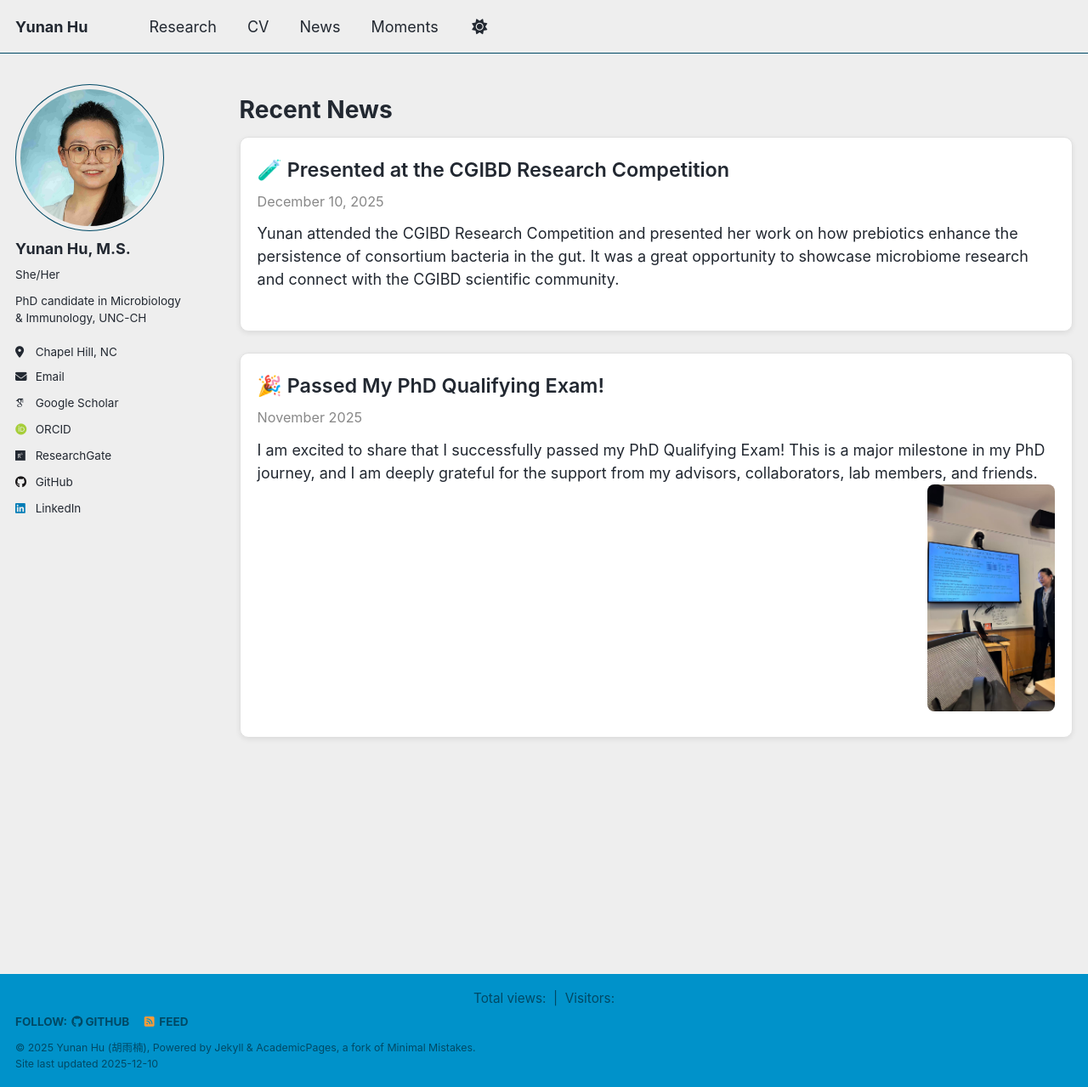
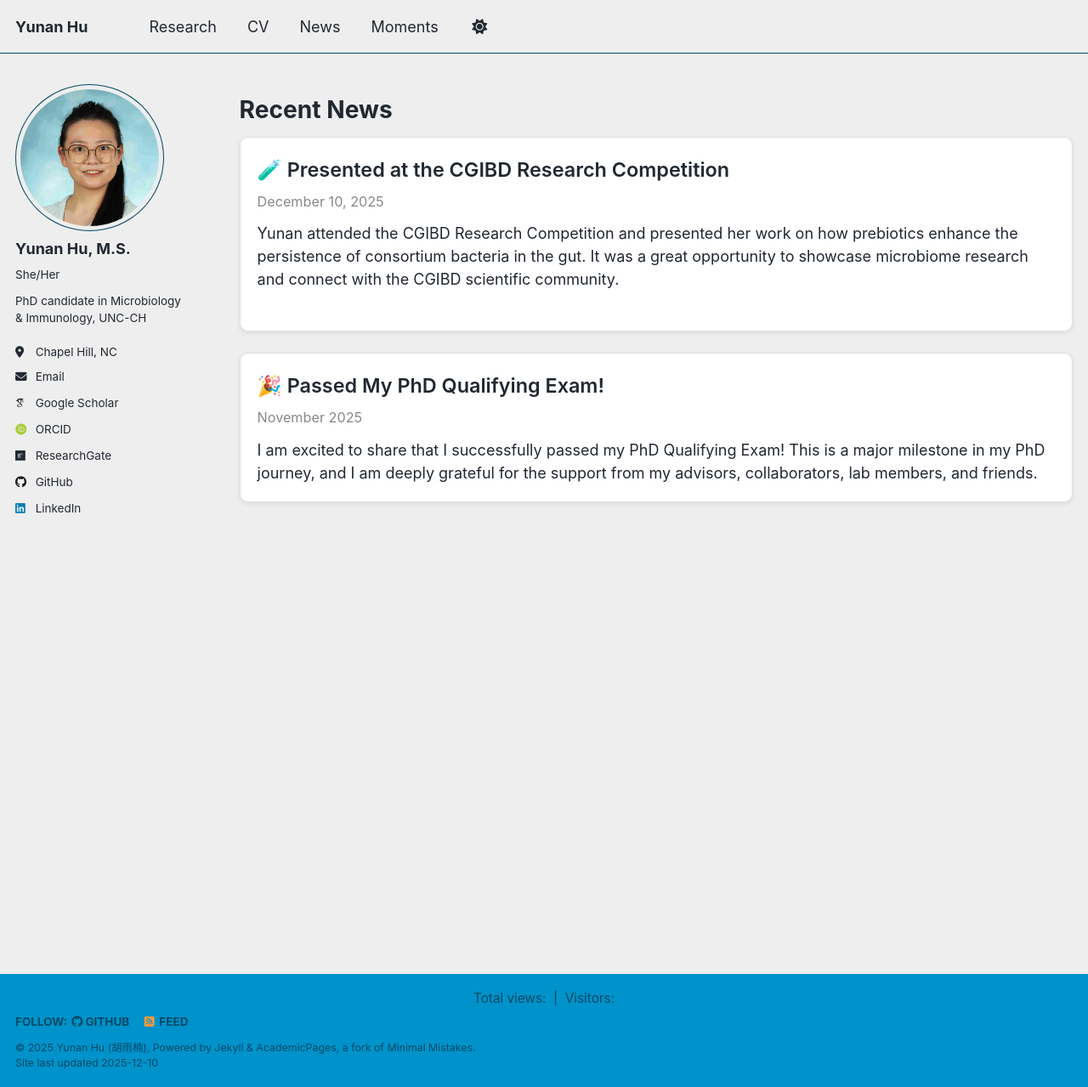
Before and after one commit to Yunan0525/Yunan0525.github.io, a Jekyll site: the page built from _pages/news.md, in a window 1280 px wide and 1279 px high. Shown: the whole window at 85% size. Built offline with Jekyll 4.4.1, drawn with Linux system fonts in a browser that asks for light colours; some web fonts are replaced; a script that is not in the unit is left out; comment, search, counter and statistics services are not loaded.

Commit message:
Update news.md

```diff
--- a/_pages/news.md
+++ b/_pages/news.md
@@ -55,5 +55,4 @@ author_profile: true
   I am excited to share that I successfully passed my PhD Qualifying Exam!
   This is a major milestone in my PhD journey, and I am deeply grateful for the support from my advisors, collaborators, lab members, and friends.
 
-  <img src="/images/news/qualify1.jpg" class="news-img-right" alt="During exam presenting my thesis work">
 </div>
```
